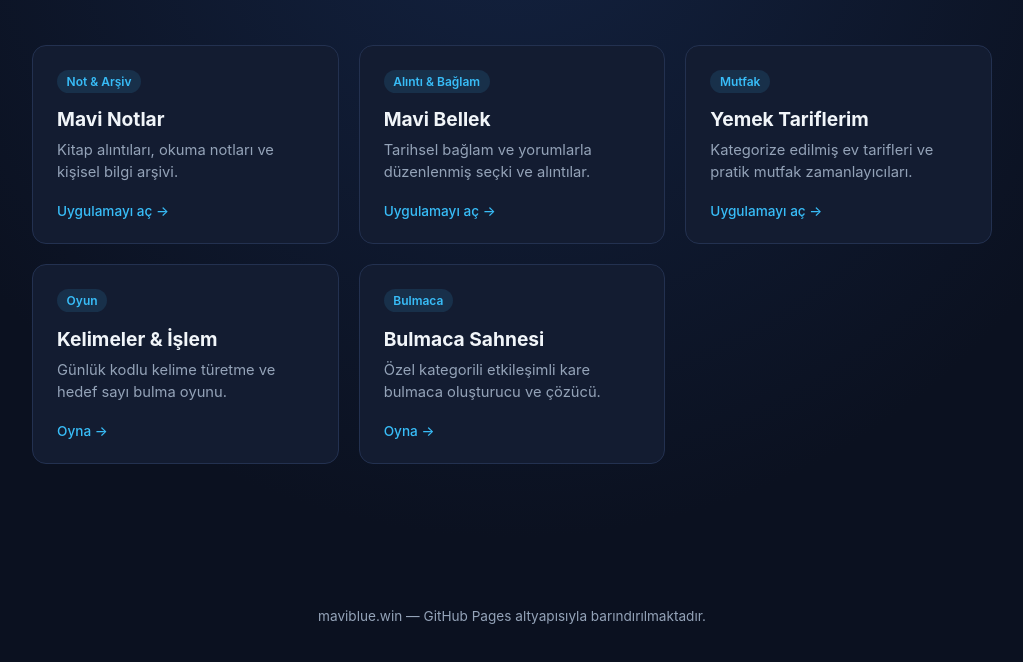
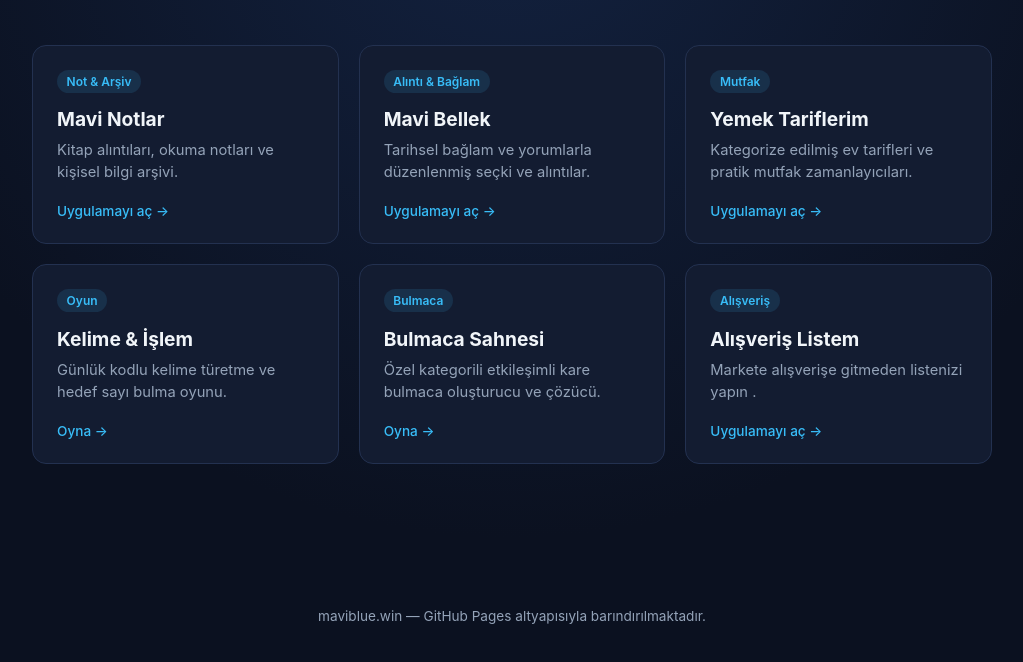
Before and after one commit to bilgenotlar/bilgenotlar.github.io, a plain HTML site: page index.html in a window 1280 px wide. Shown: the part 128-790 px from the top of the page, without its empty margins (128-1151 px from the left). Drawn offline with Linux system fonts and the light colour scheme.

Commit message:
Add files via upload

```diff
--- a/index.html
+++ b/index.html
@@ -157,7 +157,7 @@
     <a href="/1kelime1islem" class="card">
       <div>
         <div class="card-top"><span class="tag">Oyun</span></div>
-        <h2>Kelimeler & İşlem</h2>
+        <h2>Kelime & İşlem</h2>
         <p>Günlük kodlu kelime türetme ve hedef sayı bulma oyunu.</p>
       </div>
       <div class="card-footer">Oyna →</div>
@@ -171,6 +171,15 @@
       </div>
       <div class="card-footer">Oyna →</div>
     </a>
+
+	<a href="/freshcart" class="card">
+      <div>
+        <div class="card-top"><span class="tag">Alışveriş</span></div>
+        <h2>Alışveriş Listem</h2>
+        <p>Markete alışverişe gitmeden listenizi yapın .</p>
+      </div>
+      <div class="card-footer">Uygulamayı aç →</div>
+    </a>
   </main>
 
   <footer>
```
